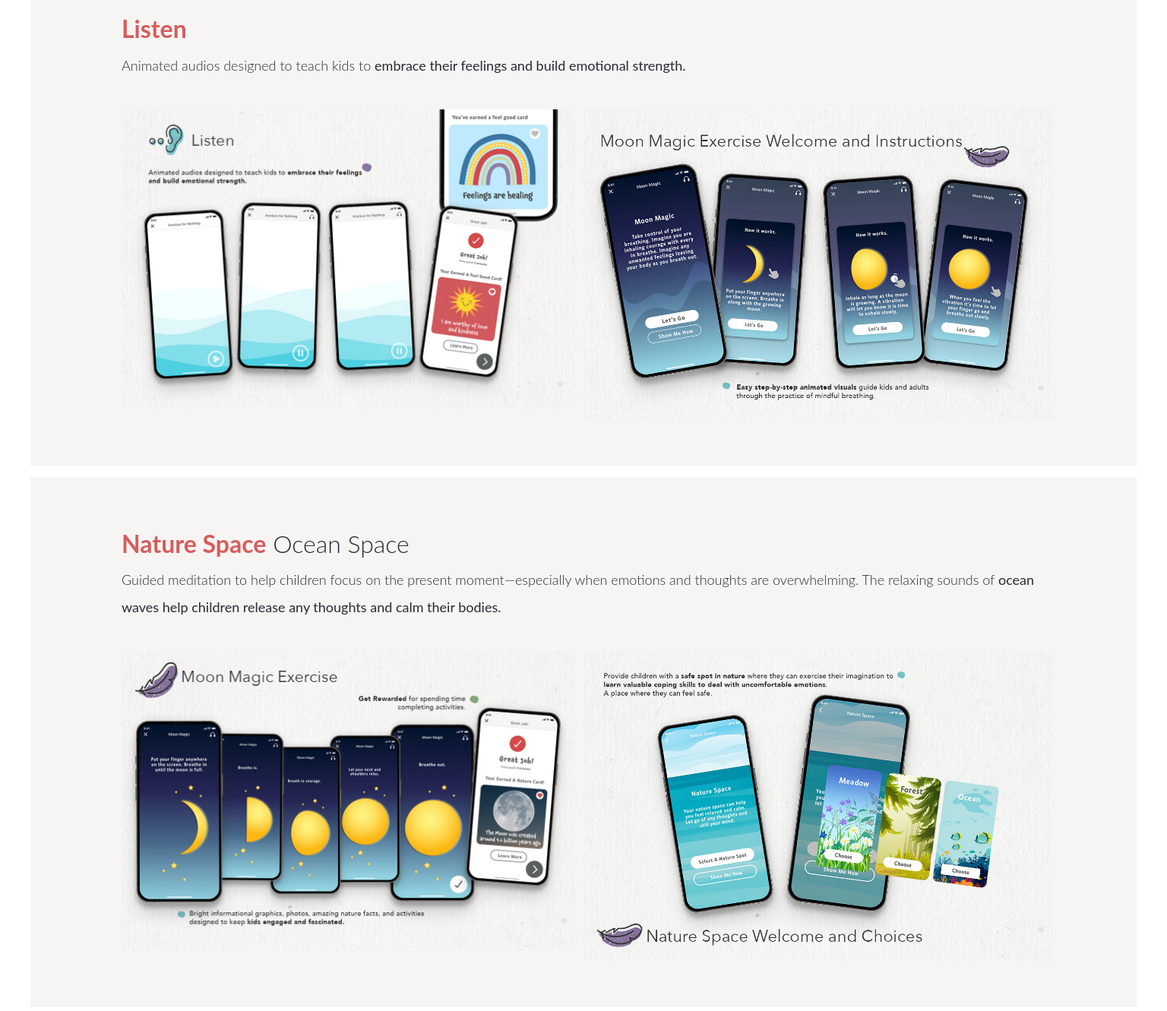
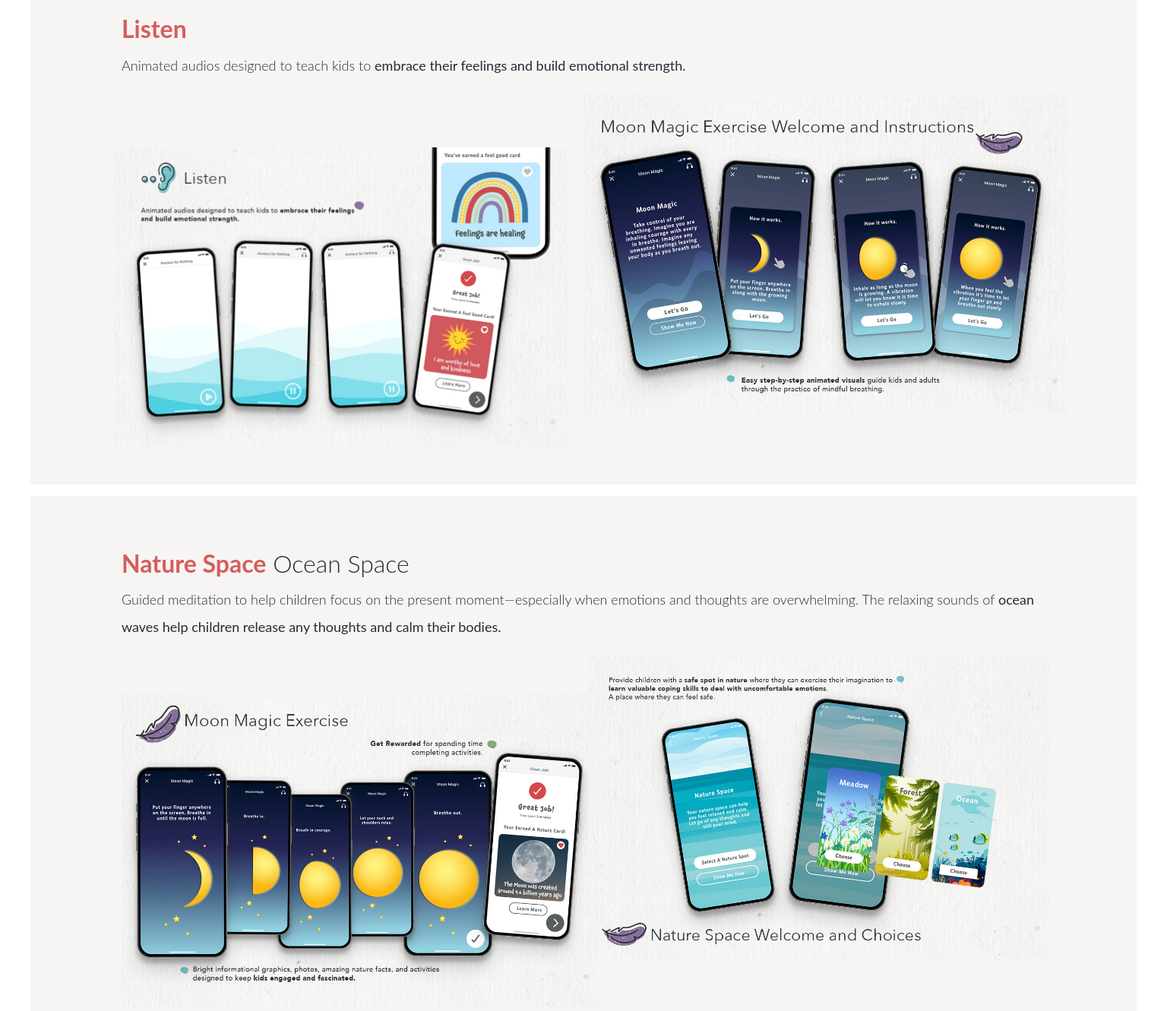
Before and after one commit to bethalina/bethjolin, a plain HTML site: page nature-space.html in a window 1536 px wide. Shown: the part 9460-10791 px from the top of the page at 76% size. Drawn offline with nearby package versions, Linux system fonts and the light colour scheme; a web font is replaced by a local one.

Commit message:
styled 'Ocean Space'
changed /style.css

```diff
--- a/css/style.css
+++ b/css/style.css
@@ -628,6 +628,22 @@ ul.no-bullets {
     padding-top:20px;
 }
 
+/* styling mobile OCEAN SPACE images */
+.ns-ocean-01 img{
+    display: block;
+    margin-left:auto;
+    margin-right:auto;
+    width:105%;
+}
+
+.ns-ocean-02 img{
+    display: block;
+    margin-left:auto;
+    margin-right:auto;
+    width:100%;
+
+}
+
 /*====================== end of styling mobile project pages =================================================================*/
 
 /*--------------------------------------------End Section---------------------------------------------*/
@@ -828,6 +844,7 @@ Medium devices (640px and larger)
         width: 28px;
         margin-right:-220px;
     }
+
 
     .col-md-3 {
         width: 33.3%;
@@ -1193,7 +1210,7 @@ Large devices (1024px or larger)
     padding-right:0px;
 }
 
-/* styling arge moon magic images */
+/* styling large moon magic images */
 .ns-moon-welcome img{
     display: block;
     margin-left:-20px;
@@ -1211,7 +1228,40 @@ Large devices (1024px or larger)
     padding-bottom:-20px;
 }
 
+/* styling large LISTEN images */
+.ns-listen-01 img{
+    display: block;
+    margin-left:-10px;
+    margin-right:auto;
+    padding-top: 30px;
+    width:103%;
+}
 
+.ns-listen-02 img{
+    display: block;
+    margin-left:auto;
+    margin-right:auto;
+    width:100%;
+    padding-bottom:-20px;
+    margin-top: -20px;
+}
+
+/* styling LARGE OCEAN SPACE images */
+.ns-ocean-01 img{
+    display: block;
+    margin-left:auto;
+    margin-right:auto;
+    padding-top: 20px;
+    width:105%;
+}
+
+.ns-ocean-02 img{
+    display: block;
+    margin-left:auto;
+    margin-right:5px;
+    width:98%;
+    margin-top: -30px;
+}
 .col-lg-4 {
     width:25%;
     float:left;
@@ -1397,4 +1447,41 @@ padding-top: 0px;
     padding-right: 10px
 }
 
+
+/* styling x-large LISTEN images */
+.ns-listen-01 img{
+    display: block;
+    margin-left:-10px;
+    margin-right:auto;
+    padding-top: 50px;
+    width:100%;
+}
+
+.ns-listen-02 img{
+    display: block;
+    margin-left:auto;
+    margin-right:auto;
+    width:103%;
+    padding-bottom: 0px;
+    margin-top: -20px;
+}
+
+/* styling x-large OCEAN SPACE images */
+.ns-ocean-01 img{
+    display: block;
+    margin-left:auto;
+    margin-right:auto;
+    padding-top: 30px;
+    width:105%;
+}
+
+.ns-ocean-02 img{
+    display: block;
+    margin-left:auto;
+    margin-right:5px;
+    width:98%;
+    padding-bottom: 0px;
+    margin-top: -20px;
+}
+
     }
```
